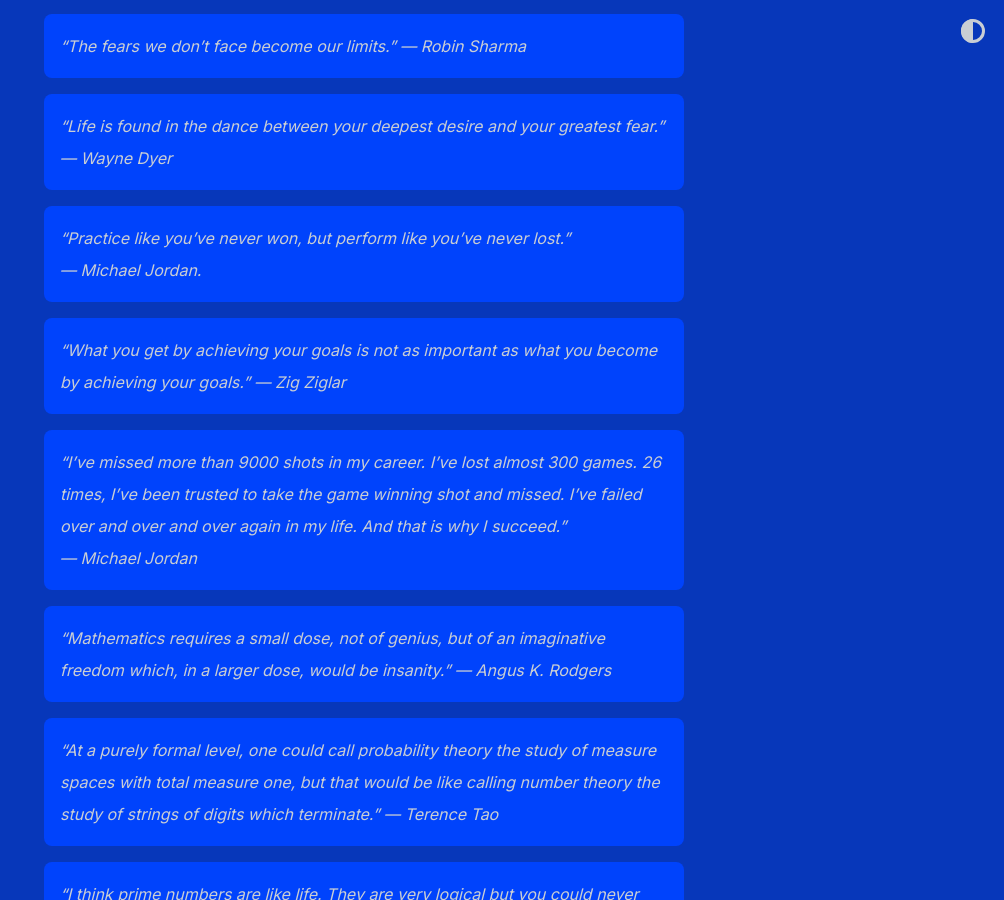
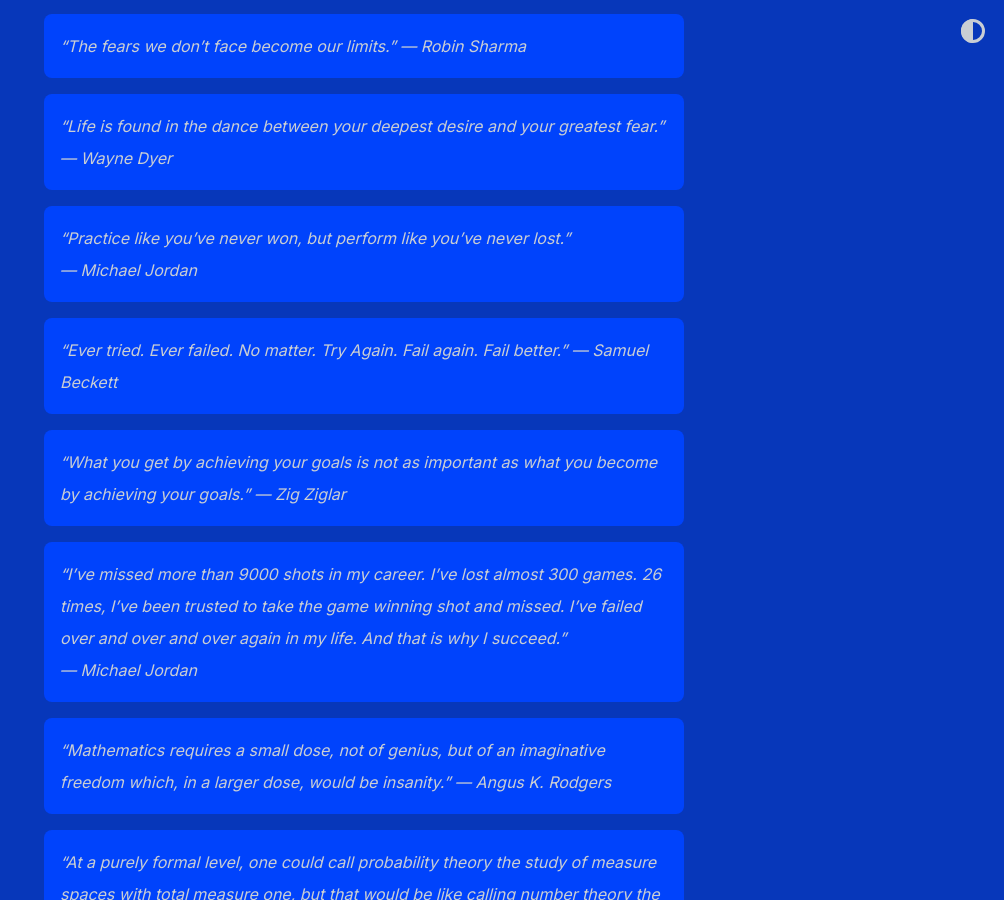
Before and after one commit to shihankanungo/shihankanungo.github.io, a Jekyll site: the page built from quotes.md, in a window 1280 px wide and 900 px high, scrolled down 2748 px. Shown: the whole window, without its empty margins (276-1280 px from the left). Built offline with Jekyll 4.4.1, drawn with Linux system fonts in a browser that asks for light colours.

Commit message:
Update quotes.md

```diff
--- a/quotes.md
+++ b/quotes.md
@@ -51,7 +51,9 @@ title: Quotes
 
 > "Life is found in the dance between your deepest desire and your greatest fear." --- Wayne Dyer
 
-> "Practice like you've never won, but perform like you've never lost." <br> --- Michael Jordan.
+> "Practice like you've never won, but perform like you've never lost." <br> --- Michael Jordan
+
+> "Ever tried. Ever failed. No matter. Try Again. Fail again. Fail better." --- Samuel Beckett
 
 > "What you get by achieving your goals is not as important as what you become by achieving your goals." --- Zig Ziglar
 
```
